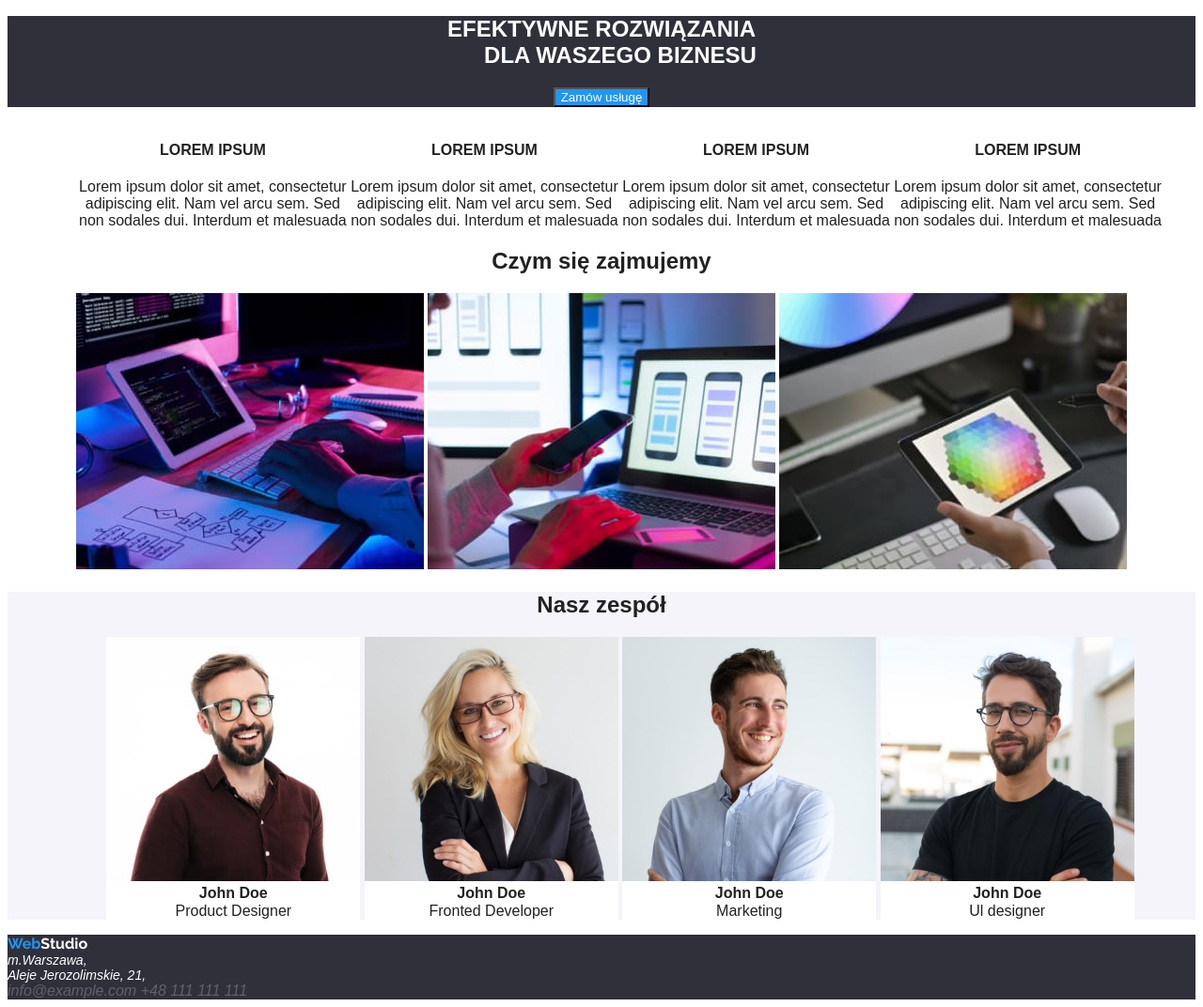
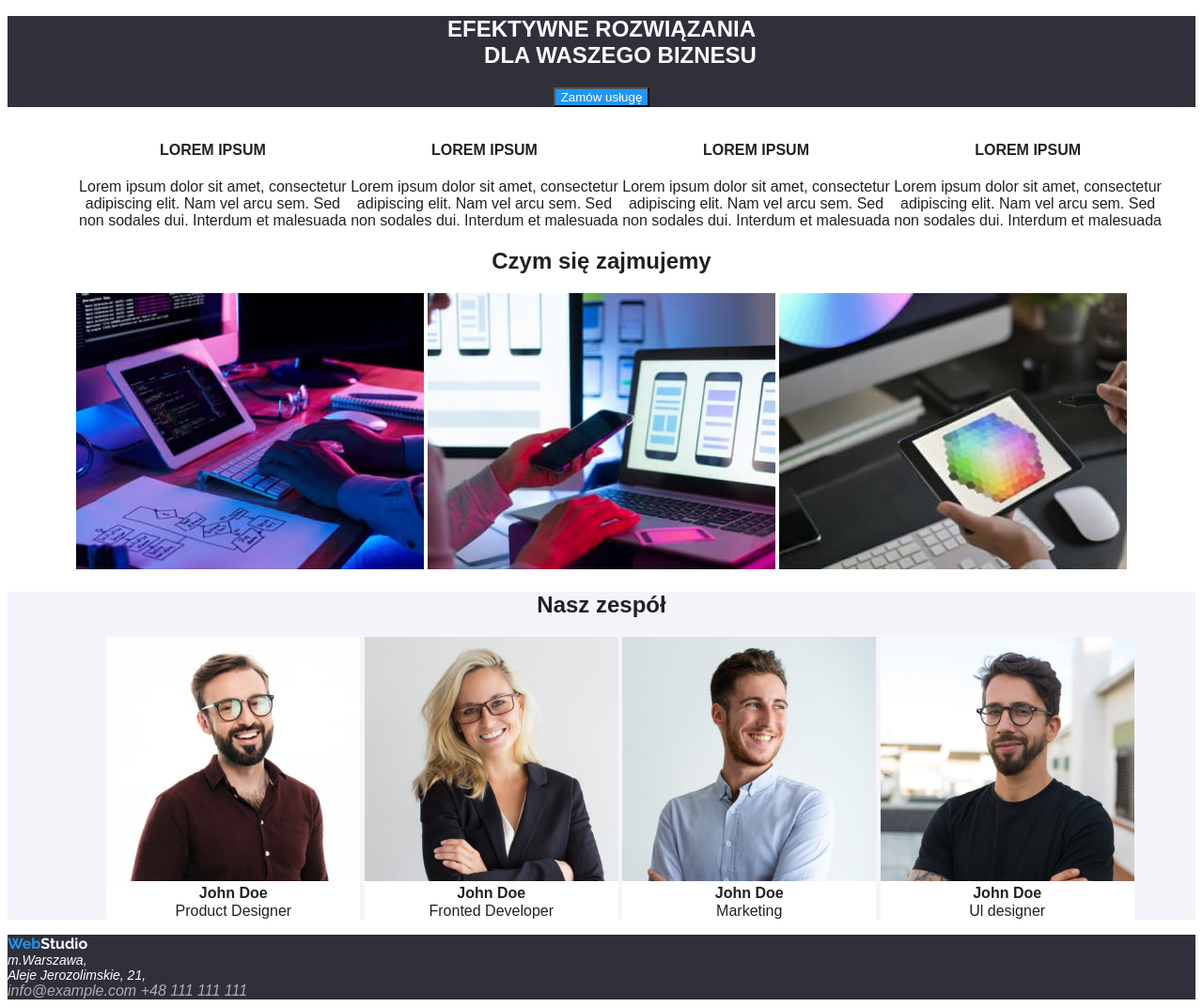
Before and after one commit to Mika90/goit-markup-hw-02, a plain HTML site: page index.html in a window 1280 px wide. Shown: the part 30-1102 px from the top of the page at 94% size. Drawn offline with Linux system fonts and the light colour scheme.

Commit message:
Poprawka koloru footer
Poprawka koloru

```diff
--- a/css/styles.css
+++ b/css/styles.css
@@ -30,7 +30,7 @@
     --footer-logo: white;
     --footer-address: #FFFFFF;
     --footer-address-size: 14px;
-    --footer-address-contact: #FFFFFF3C;
+    --footer-address-contact: #FFFFFF99;
 }
 
 body {
```
